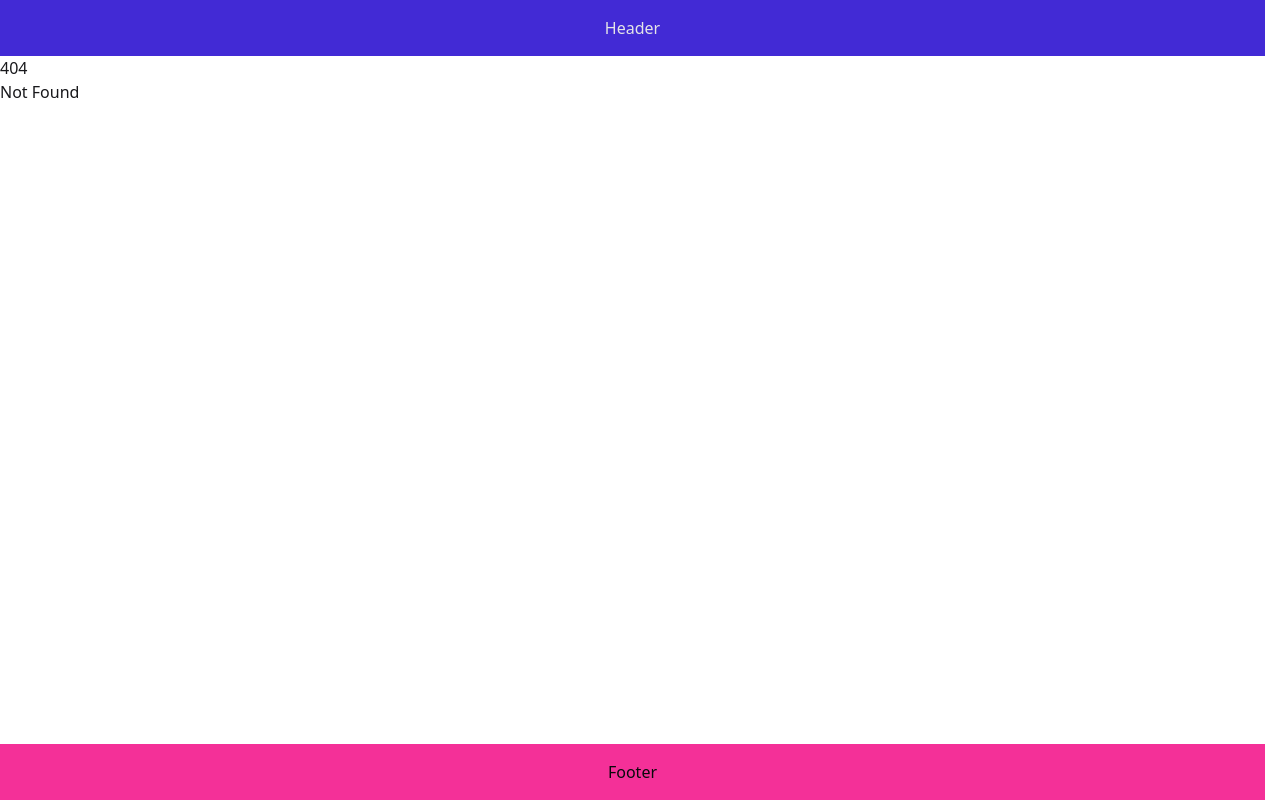
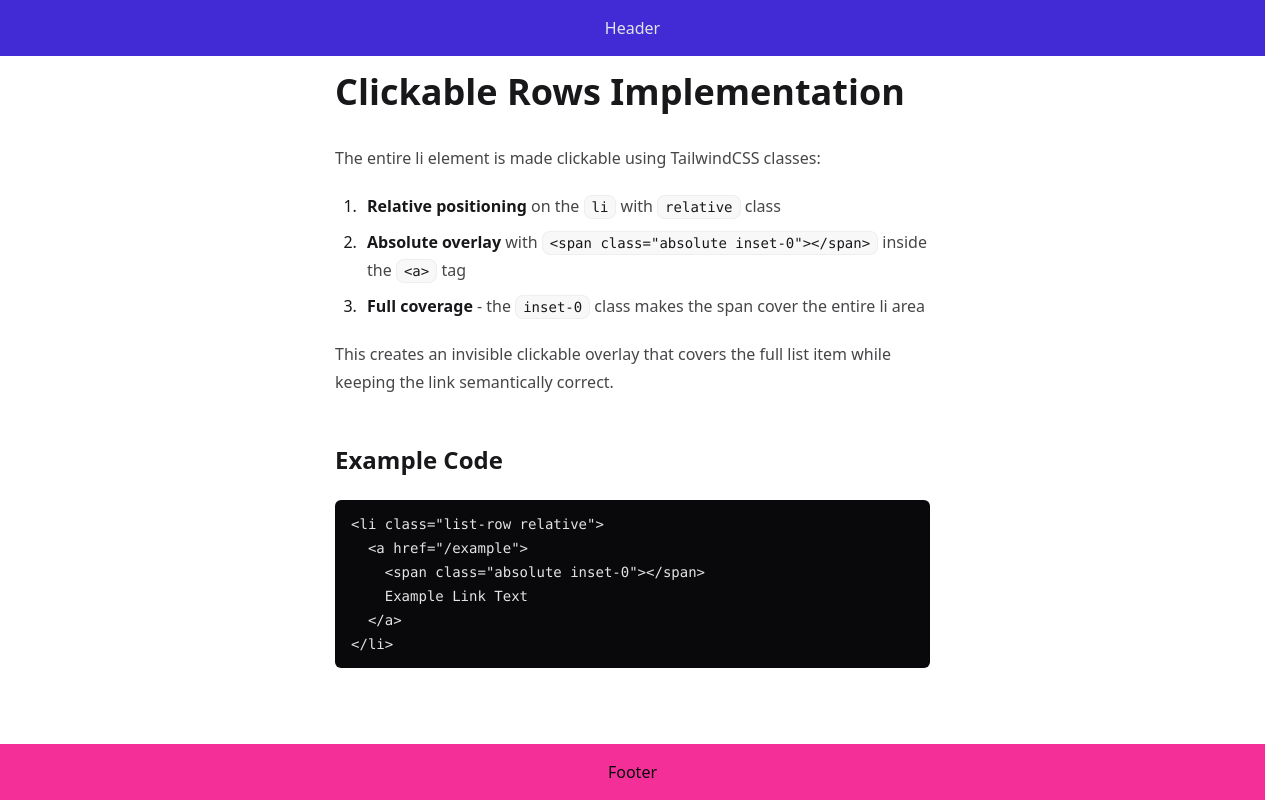
Before and after one commit to ViggieM/sandbox, a SvelteKit app in the folder svelte+daisyui/: page /clickable-rows in a window 1280 px wide. Before the commit this address had no page. Built offline with nearby package versions, Linux system fonts and the light colour scheme.

Commit message:
(svelte+daisyui) List features on the home page

```diff
--- a/svelte+daisyui/package.json
+++ b/svelte+daisyui/package.json
@@ -20,6 +20,7 @@
 		"@sveltejs/kit": "^2.22.0",
 		"@sveltejs/vite-plugin-svelte": "^6.0.0",
 		"@tailwindcss/forms": "^0.5.9",
+		"@tailwindcss/typography": "^0.5.16",
 		"@tailwindcss/vite": "^4.0.0",
 		"daisyui": "^5.0.54",
 		"eslint": "^9.18.0",
--- a/svelte+daisyui/src/app.css
+++ b/svelte+daisyui/src/app.css
@@ -1,6 +1,7 @@
 @import 'tailwindcss';
 @plugin "daisyui";
 @plugin '@tailwindcss/forms';
+@plugin "@tailwindcss/typography";
 
 html {
 	@apply scroll-smooth;
@@ -18,3 +19,7 @@ body {
 	grid-template-columns: 1fr;
 	overscroll-behavior: contain; /* Prevent scroll chaining */
 }
+
+main {
+  @apply p-4;
+}
--- a/svelte+daisyui/src/routes/+page.svelte
+++ b/svelte+daisyui/src/routes/+page.svelte
@@ -1,2 +1,13 @@
-<h1>Welcome to SvelteKit</h1>
-<p>Visit <a href="https://svelte.dev/docs/kit">svelte.dev/docs/kit</a> to read the documentation</p>
+<div class="p-4">
+  <ul class="list bg-base-100 rounded-box shadow-md">
+
+  <li class="p-4 pb-2 text-xs opacity-60 tracking-wide">Features</li>
+
+  <li class="list-row relative">
+    <a href="/foo"><span class="absolute inset-0"></span>Route-based CSS classes</a>
+  </li>
+  <li class="list-row relative">
+    <a href="/clickable-rows"><span class="absolute inset-0"></span>Clickable rows</a>
+  </li>
+</ul>
+</div>
--- /dev/null
+++ b/svelte+daisyui/src/routes/clickable-rows/+page.svelte
@@ -0,0 +1,22 @@
+<div class="prose mx-auto">
+  <h1>Clickable Rows Implementation</h1>
+
+  <p>The entire li element is made clickable using TailwindCSS classes:</p>
+
+  <ol>
+    <li><strong>Relative positioning</strong> on the <code>li</code> with <code>relative</code> class</li>
+    <li><strong>Absolute overlay</strong> with <code>&lt;span class="absolute inset-0"&gt;&lt;/span&gt;</code> inside the <code>&lt;a&gt;</code> tag</li>
+    <li><strong>Full coverage</strong> - the <code>inset-0</code> class makes the span cover the entire li area</li>
+  </ol>
+
+  <p>This creates an invisible clickable overlay that covers the full list item while keeping the link semantically correct.</p>
+
+  <h2>Example Code</h2>
+
+  <pre><code>&lt;li class="list-row relative"&gt;
+  &lt;a href="/example"&gt;
+    &lt;span class="absolute inset-0"&gt;&lt;/span&gt;
+    Example Link Text
+  &lt;/a&gt;
+&lt;/li&gt;</code></pre>
+</div>
```
Also changed, not shown: 1 other file (tests, documents, lock files or other folders).
